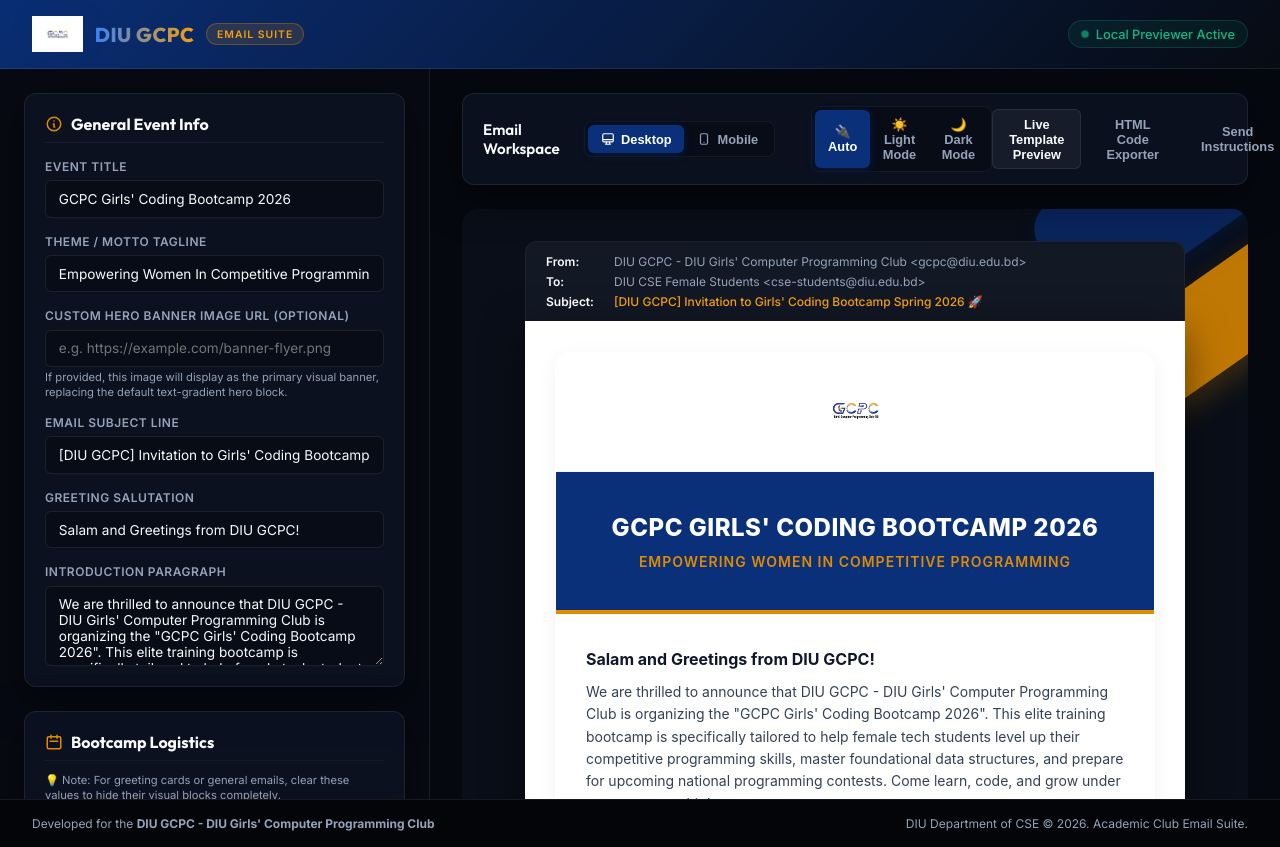
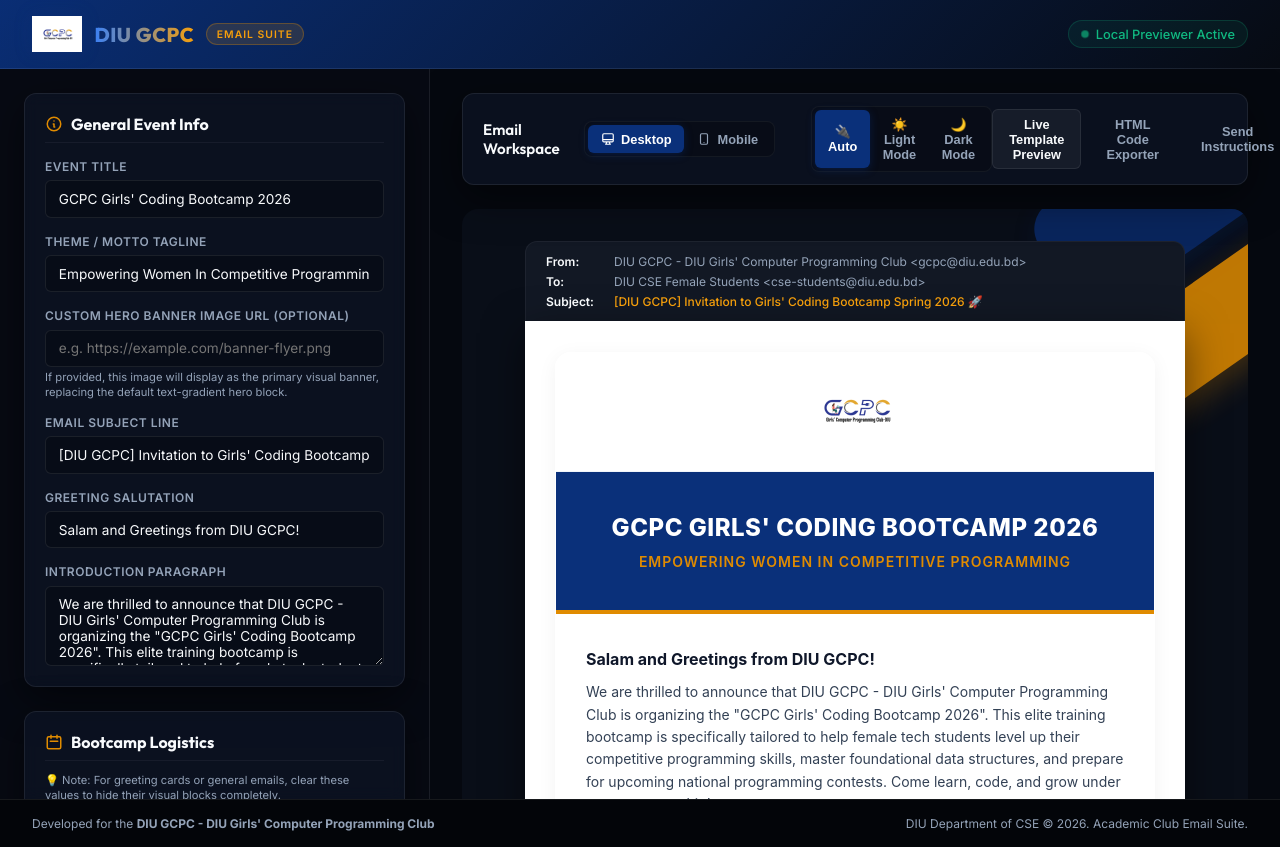
Before and after one commit to anushka06onu/GCPC-MAIL, a website: page index.html in a window 1280 px wide. Drawn offline with Linux system fonts and the light colour scheme.

Commit message:
feat: integrate gcpc1.png as the primary compact logo with white background

```diff
--- a/index.html
+++ b/index.html
@@ -848,7 +848,7 @@
   <!-- Header -->
   <header>
     <div class="brand-container">
-      <img src="assets/gcpc.png" class="brand-logo" alt="GCPC Logo">
+      <img src="assets/gcpc1.png" class="brand-logo" alt="GCPC Logo">
       <div class="brand-text">DIU GCPC</div>
       <div class="brand-tag">Email Suite</div>
     </div>
@@ -1054,7 +1054,7 @@
 
         <div class="form-group">
           <label for="logo-gcpc-url">Hosted Club Logo URL</label>
-          <input type="url" id="logo-gcpc-url" value="https://raw.githubusercontent.com/anushka06onu/GCPC-MAIL/main/assets/gcpc.png">
+          <input type="url" id="logo-gcpc-url" value="https://raw.githubusercontent.com/anushka06onu/GCPC-MAIL/main/assets/gcpc1.png">
         </div>
 
         <div class="form-group">
@@ -1216,7 +1216,7 @@
           <div>
             <h4>Why are absolute image links important?</h4>
             <p>
-              Email clients (like Outlook or Gmail app) are isolated environments. They cannot load local files like <code>assets/gcpc.png</code>. In order for recipients to see the logos, every image URL must be a public web address. We have automatically preconfigured these logos to pull from your public GitHub repository production branch (<code>githubusercontent.com</code>) so that your emails will load with 100% correct graphics immediately!
+              Email clients (like Outlook or Gmail app) are isolated environments. They cannot load local files like <code>assets/gcpc1.png</code>. In order for recipients to see the logos, every image URL must be a public web address. We have automatically preconfigured these logos to pull from your public GitHub repository production branch (<code>githubusercontent.com</code>) so that your emails will load with 100% correct graphics immediately!
             </p>
           </div>
         </div>
```
Also changed, not shown: assets/gcpc1.png (added).
